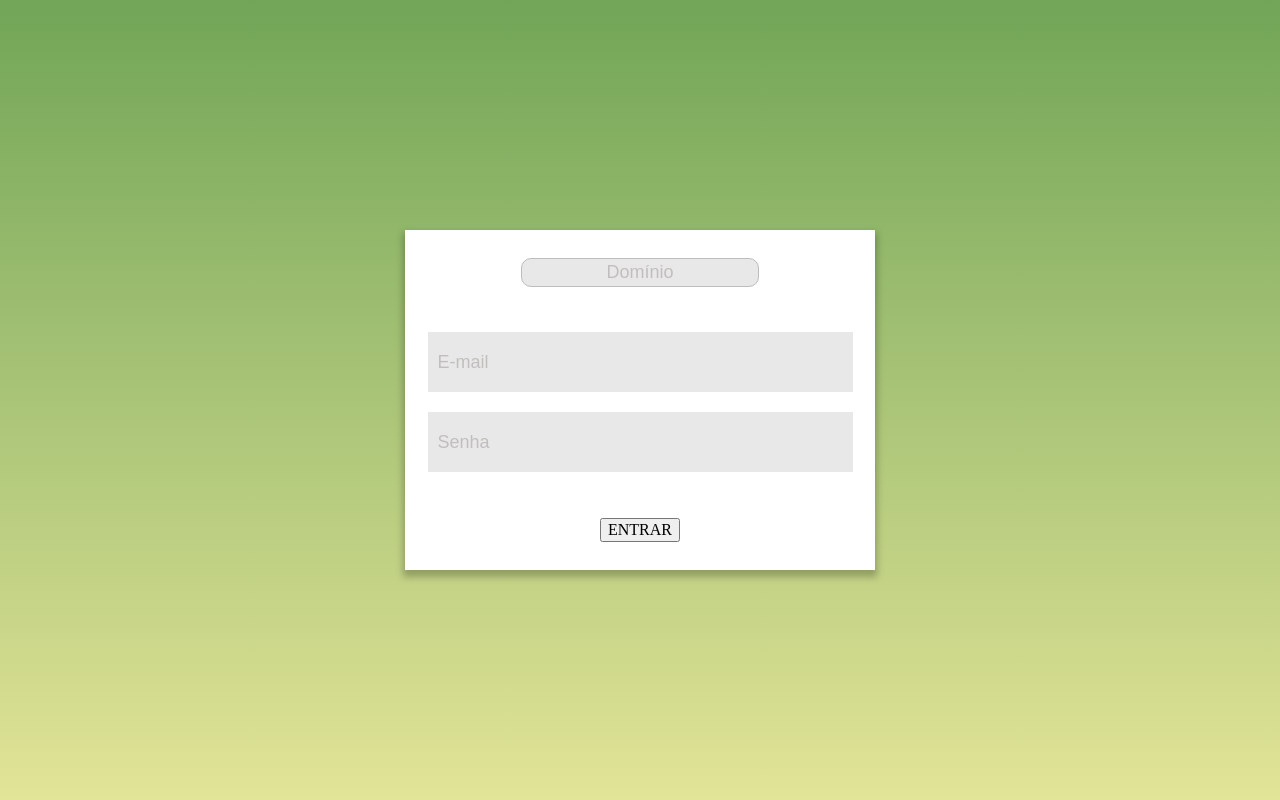
After one commit to DavidChagass/Dspot-Project, a PHP site: page /cadGerentes.php in a window 1280 px wide. The commit adds this page. Run offline with PHP 8.4, Linux system fonts and the light colour scheme; some web fonts are replaced.

Commit message:
sprint 1

```diff
--- a/MedicineDb.sql
+++ b/MedicineDb.sql
@@ -1,5 +1,5 @@
 create database Medicine;
-
+use medicine;
 create table Empresa(
 idEmpresa int primary key auto_increment,
 dominio char(10) not null,
@@ -21,3 +21,7 @@ nomeGerente varchar(200) not null,
 senhaGerente varchar(20) not null,
 emailGerente varchar(150) not null
 )engine=InnoDB;
+
+
+insert into Funcionario(idFuncionario, nomeFuncionario, cpfFuncionario, senhaFuncionario, emailFuncionario)
+values(1, "samuel silva", "063.513.480-21", "samuelsilva", "sanduicheiche@gmail.com");
--- /dev/null
+++ b/cadGerentes.php
@@ -0,0 +1,30 @@
+<!DOCTYPE html>
+<html lang="pt-br">
+
+<head>
+    <meta charset="UTF-8">
+    <meta name="viewport" content="width=device-width, initial-scale=1.0">
+    <link rel="stylesheet" href="/css/normalize.css">
+    <link rel="stylesheet" href="/css/cadEmp.css">
+    <script defer src="/js/main.js"></script>
+    <link href="https://fonts.cdnfonts.com/css/berlin-sans-fb" rel="stylesheet">
+    <title>Medicine-Bank</title>
+</head>
+
+<body>
+    <!--[if lt IE 9]>
+	    <script src="bower_components/html5shiv/dist/html5shiv.js"></script>
+    <![endif]-->
+    <form action="Php/Gerentes.php" method="post">
+        <div class="conteiner">
+            <input type="text" required="required" onchange="domn()" name="dominio" class="dominio" maxlength="8" placeholder="Domínio">
+        </div>
+        <div class="account">
+            <input type="email" required="required" name="email" class="email" placeholder="E-mail">
+            <input type="password" required="required" name="senha" class="senha" placeholder="Senha">
+        </div>
+        <button class="enviar" type="submit">ENTRAR</button>
+    </form>
+</body>
+
+</html>
--- /dev/null
+++ b/css/cadEmp.css
@@ -0,0 +1,179 @@
+    body
+    {
+        display: flex;
+        align-items: center;
+        justify-content: center;
+        width: 100vw;
+        height: 100vh;
+        background: linear-gradient(to bottom, #71a557, #e2e497);
+    }
+
+    form {
+        display: flex;
+        flex-direction: column;
+        max-width: 450px;
+        align-items: center;
+        justify-content: space-around;
+        width: 80%;
+        height: 40%;
+        padding: 10px 10px;
+        background-color: #FFFFFF;
+        box-shadow: 0 5px 7px 2px rgb(0, 0, 0, 25%);
+    }
+
+    Form>.conteiner {
+        display: flex;
+        justify-content: center;
+        height: 9%;
+        width: 100%;
+    }
+
+    Form>.conteiner>.dominio {
+        border-radius: 10px;
+        border: 1px solid #BDBDBD;
+        background-color: #E8E8E8;
+        text-align: center;
+        font-size: 18px;
+        color: #353535;
+        font-family: 'Berlin Sans FB', sans-serif;
+        font-weight: normal;
+    }
+
+    .dominio::-webkit-input-placeholder, .account>input::-webkit-input-placeholder {
+        color: #C1BFBD;
+    }
+
+    .dominio:-moz-placeholder, .account>input:-moz-placeholder {
+        /* Firefox 18- */
+        color: #C1BFBD;
+    }
+
+    .dominio::-moz-placeholder, .account>input::-moz-placeholder {
+        /* Firefox 19+ */
+        color: #C1BFBD;
+    }
+
+    .dominio:-ms-input-placeholder, .account>input:-ms-input-placeholder {
+        color: #C1BFBD;
+    }
+
+    Form>.account {
+        display: flex;
+        justify-content: space-around;
+        align-items: center;
+        flex-direction: column;
+        height: 50%;
+        width: 100%;
+    }
+
+    .account>input {
+        font-family: 'Berlin Sans FB', sans-serif;
+        margin: 5px;
+        width: 90%;
+        color: #353535;
+        font-size: 18px;
+        border: 0;
+        padding: 10px;
+        background-color: #E8E8E8;
+        height: 25%;
+    }
+
+    .custom-btn {
+        width: 100%;
+        height: 15%;
+        color: #fff;
+        border-radius: 5px;
+        padding: 10px 25px;
+        font-family: 'Lato', sans-serif;
+        font-weight: 500;
+        background: transparent;
+        cursor: pointer;
+        transition: all 0.3s ease;
+        position: relative;
+        display: inline-block;
+         box-shadow:inset 2px 2px 2px 0px rgba(255,255,255,.5),
+         7px 7px 20px 0px rgba(0,0,0,.1),
+         4px 4px 5px 0px rgba(0,0,0,.1);
+        outline: none;
+    }
+
+    .btn-4 {
+        background-color: #4dccc6;
+      background-image: linear-gradient(315deg, #3e9712 0%, #c6c91a 74%);
+        line-height: 42px;
+        padding: 0;
+        border: none;
+        transition: all 1s ease-in-out;
+      }
+      .btn-4:hover{
+        background-color: #89d8d3;
+      background-image: linear-gradient(315deg, #57ce1c 0%, #c4c71c 74%);
+      }
+      .btn-4 span {
+        position: relative;
+        display: block;
+        font-family: 'Segoe UI', Tahoma, Geneva, Verdana, sans-serif;
+        transform: translate(0, 10%);
+        font-size: 20px;
+        width: 100%;
+        height: 100%;
+      }
+      .btn-4:before,
+      .btn-4:after {
+        position: absolute;
+        content: "";
+        right: 0;
+        top: 0;
+         box-shadow:  4px 4px 6px 0 rgba(255,255,255,.9),
+                    -4px -4px 6px 0 rgba(116, 125, 136, .2),
+          inset -4px -4px 6px 0 rgba(255,255,255,.9),
+          inset 4px 4px 6px 0 rgba(116, 125, 136, .3);
+        transition: all 0.3s ease;
+      }
+      .btn-4:before {
+        height: 0%;
+        width: .1px;
+      }
+      .btn-4:after {
+        width: 0%;
+        height: .1px;
+      }
+      .btn-4:hover:before {
+        height: 100%;
+      }
+      .btn-4:hover:after {
+        width: 100%;
+      }
+      .btn-4 span:before,
+      .btn-4 span:after {
+        position: absolute;
+        content: "";
+        left: 0;
+        bottom: 0;
+        box-shadow:  4px 4px 6px 0 rgba(255,255,255,.9),
+                    -4px -4px 6px 0 rgba(116, 125, 136, .2),
+          inset -4px -4px 6px 0 rgba(255,255,255,.9),
+          inset 4px 4px 6px 0 rgba(116, 125, 136, .3);
+        transition: all 0.3s ease;
+      }
+      .btn-4 span:before {
+        width: .1px;
+        height: 0%;
+      }
+      .btn-4 span:after {
+        width: 0%;
+        height: .1px;
+      }
+      .btn-4 span:hover:before {
+        height: 100%;
+      }
+      .btn-4 span:hover:after {
+        width: 100%;
+      }
+
+
+@media screen and (width >= 1921px) {
+    form {
+        max-width: 600px;
+    }
+}
```
Also changed, not shown: Php/Conexao.php (+10 -22 lines), Php/Funcionario.css (added, +15 -0 lines), Php/Funcionarios.php (+54 -29 lines), Php/Gerentes.php (+59 -7 lines), index.php (+5 -5 lines), css/main.css (indentation only), css/normalize.css.
